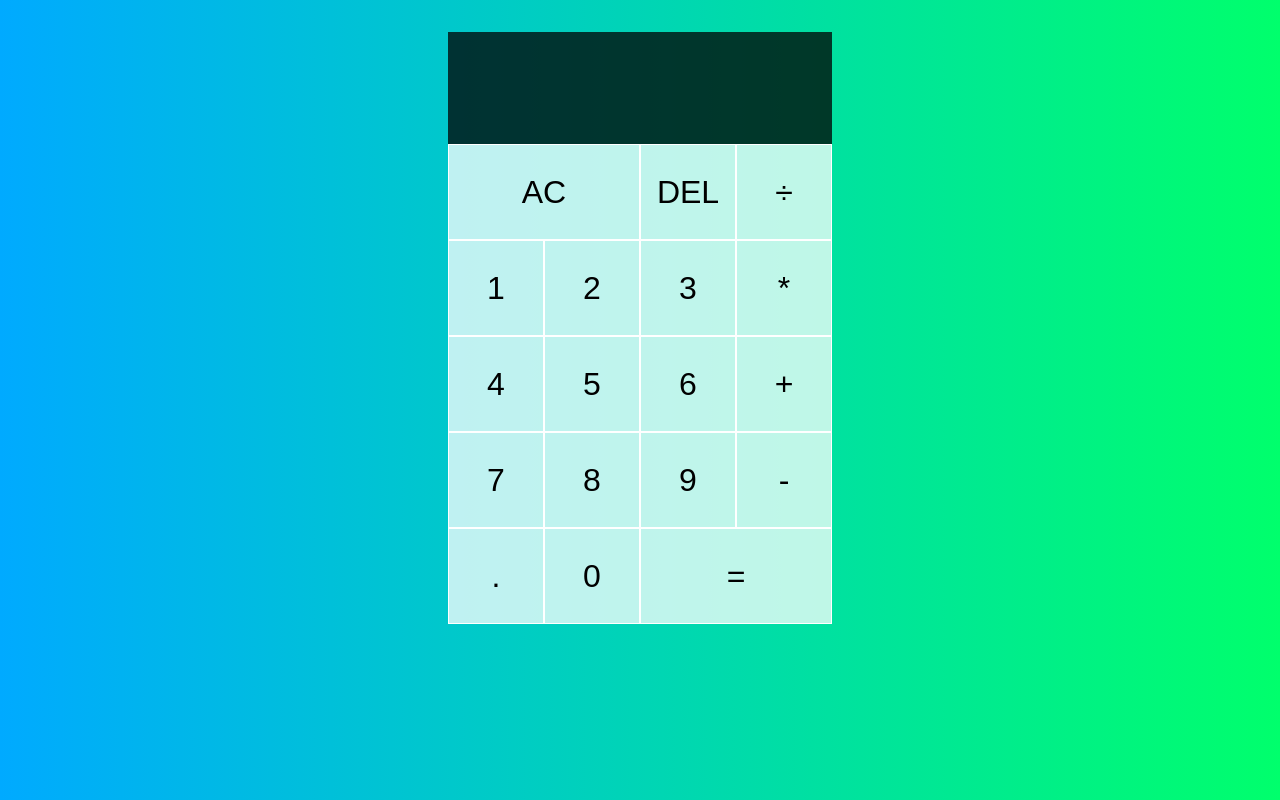
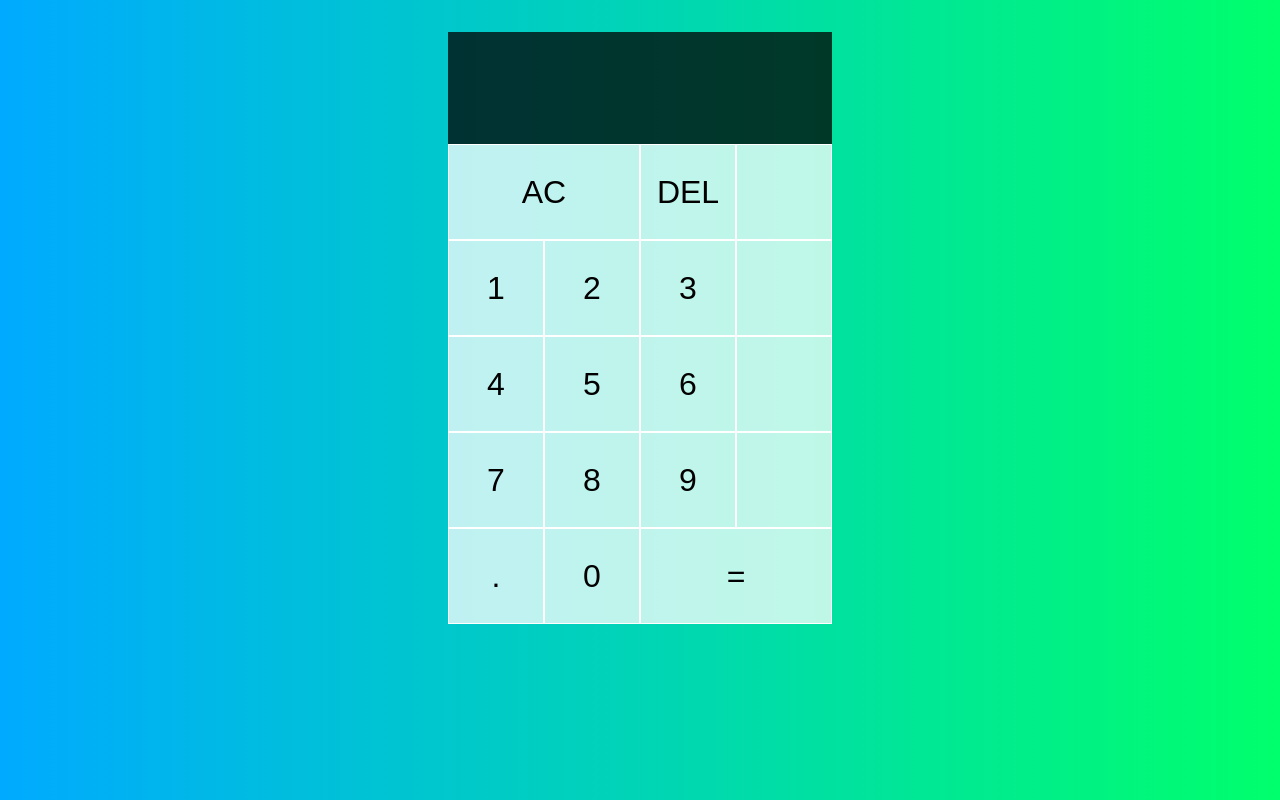
Before and after one commit to muhammedabi443/calaculator_app, a React (Create React App) app: page / in a window 1280 px wide. Built offline with nearby package versions, Linux system fonts and the light colour scheme.

Commit message:
removed a code in operation button

```diff
--- a/src/OperationButton.js
+++ b/src/OperationButton.js
@@ -2,6 +2,5 @@ import { ACTIONS } from './App'
 export default function OperationButton({ dispatch, operation }) {
     return <button onClick={() => dispatch({type: ACTIONS.CHOOSE_OPERATION, payload: { operation }})}
     >
-        {operation}
     </button>
 }
```
